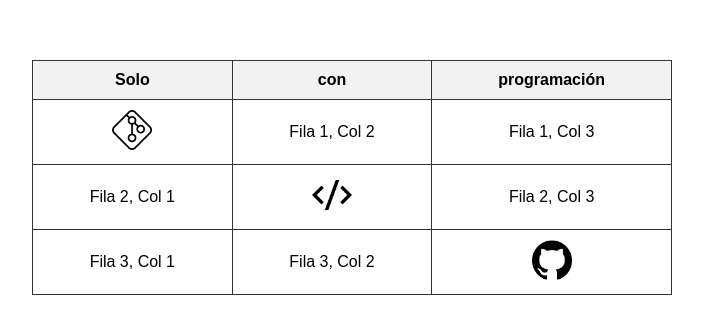
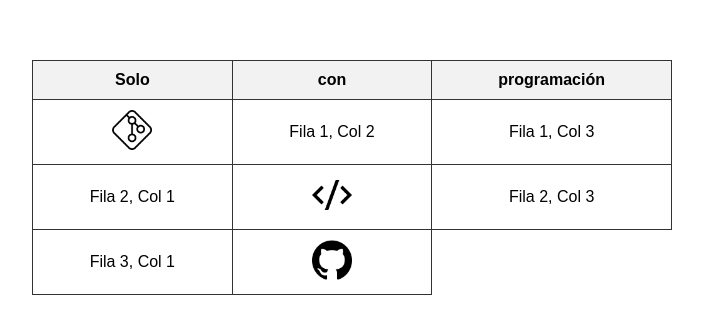
Before and after one commit to HAYDEE253/EvaluacionT3, a plain HTML site: page index.html in a window 1280 px wide. Shown: the part 223-542 px from the top of the page, without its empty margins (288-991 px from the left). Drawn offline with Linux system fonts and the light colour scheme.

Commit message:
Update index.html
Edite algo del index.html

```diff
--- a/index.html
+++ b/index.html
@@ -25,7 +25,7 @@
         </tr>
         <tr>
             <td>Fila 3, Col 1</td>
-            <td>Fila 3, Col 2</td>
+
             <td><img src="imgs\github.png" width="40" height="40"></td>
         </tr>
     </table>
```
